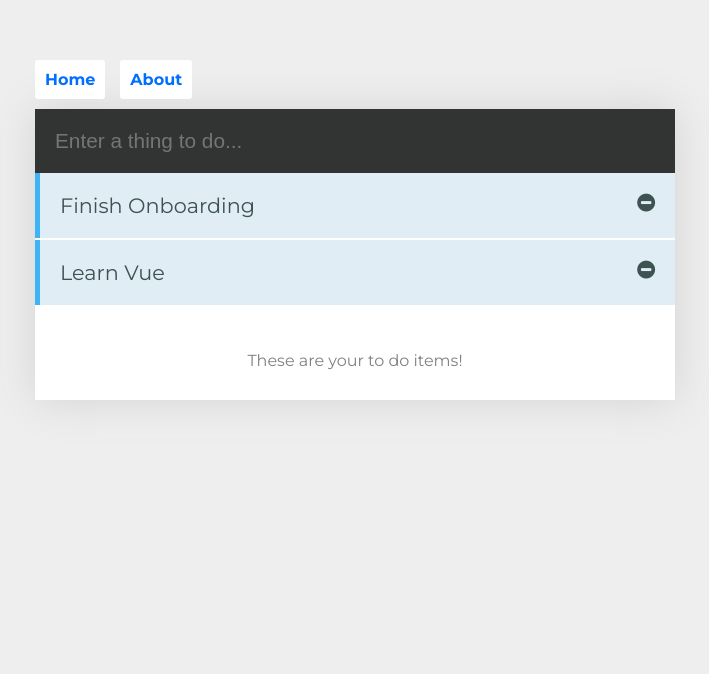
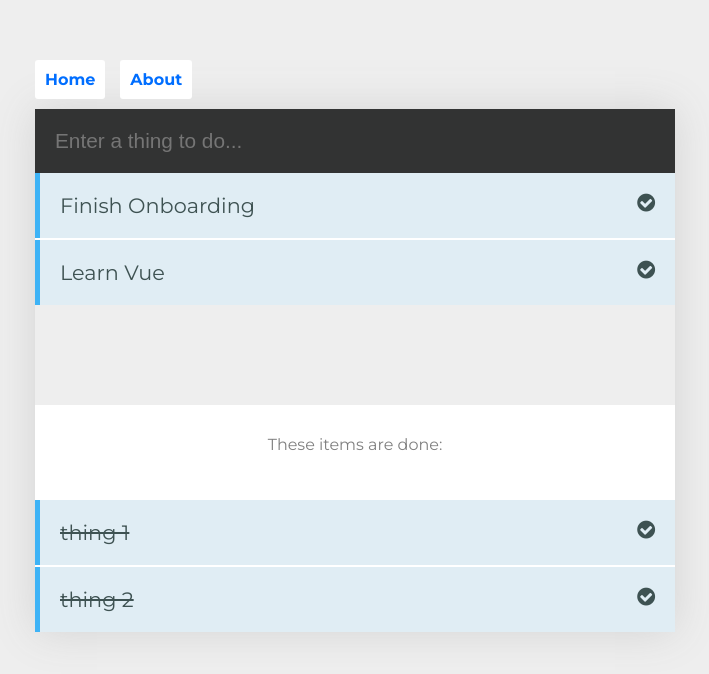
Before and after one commit to marykatefain/vue-todo, a Vue app: page /#/ in a window 1280 px wide. Shown: the top 674 px of the page, without its empty margins (285-994 px from the left). Built offline with nearby package versions, Linux system fonts and the light colour scheme; a small style sheet from the web is missing.

Commit message:
basic css for done category

```diff
--- a/src/components/Todos.css
+++ b/src/components/Todos.css
@@ -19,6 +19,10 @@
   border-left: 5px solid #3EB3F6;
   margin-bottom: 2px;
   color: #3E5252;
+}
+
+ul li.done {
+  text-decoration: line-through;
 }
 
 p {
@@ -72,3 +76,7 @@ i {
   float: right;
   cursor: pointer;
 }
+
+.holder.done {
+  margin-top: 100px;
+}
--- a/src/components/Todos.vue
+++ b/src/components/Todos.vue
@@ -1,7 +1,6 @@
 <template>
   <div class="container">
-    <div class="holder">
-
+    <div class="holder todo">
       <form @submit.prevent="addTodo">
 
         <input type="text" placeholder="Enter a thing to do..." v-model="todo" v-validate="'min:1'" name="todo">
@@ -16,12 +15,24 @@
         <transition-group name="list" enter-active-class="animated bounceInUp" leave-active-class="animated bounceOutDown">
           <li v-for="(data, index) in todos" :key='index'>
             {{ data.todo }}
-            <i class="fa fa-minus-circle" v-on:click="remove(index)"></i>
+            <i class="fa fa-check-circle" v-on:click="markDone(index)"></i>
           </li>
         </transition-group>
       </ul>
-      <p>These are your to do items!</p>
     </div>
+
+    <div class="holder done">
+      <p>These items are done:</p>
+      <ul>
+        <transition-group name="list" enter-active-class="animated bounceInUp" leave-active-class="animated bounceOutDown">
+          <li class="done" v-for="(data, index) in done" :key='index'>
+            {{ data.todo }}
+            <i class="fa fa-check-circle" v-on:click="remove(index)"></i>
+          </li>
+        </transition-group>
+      </ul>
+    </div>
+
   </div>
 </template>
 
@@ -35,6 +46,10 @@
           { "todo": "Finish Onboarding" },
           { "todo": "Learn Vue" }
         ],
+        done: [
+          { "todo": "thing 1" },
+          { "todo": "thing 2" }
+        ]
       }
     },
     methods: {
@@ -48,8 +63,8 @@
           }
         })
       },
-      remove(id) {
-        this.todos.splice(id,1);
+      markDone(id) {
+
       }
     }
   }
```
Lines whose indentation alone changed are shown as unchanged.
